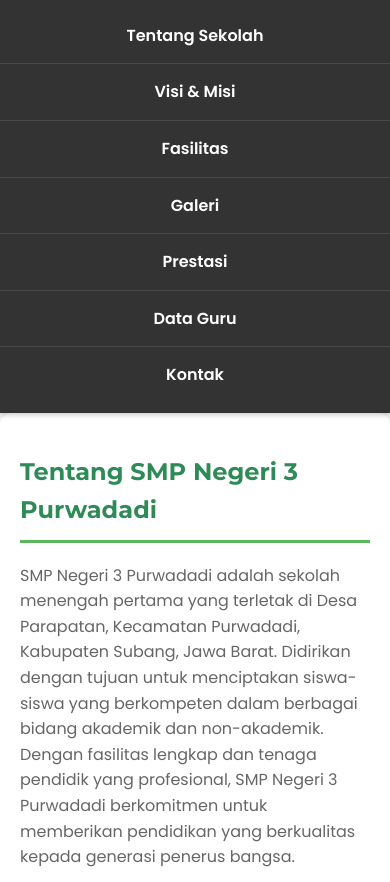
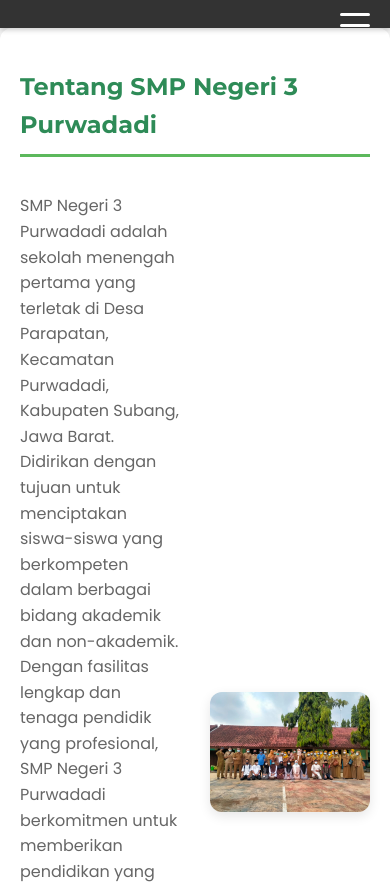
Before and after one commit to smpn3purwadadi/SMPNEGERI3PURWADADI, a plain HTML site: page profile.html in a window 390 px wide. Shown: the part 386-1268 px from the top of the page. Drawn offline with Linux system fonts and the light colour scheme.

Commit message:
Update profile.html

```diff
--- a/profile.html
+++ b/profile.html
@@ -125,6 +125,38 @@
         color: var(--dark-color);
       }
 
+      /* Styling for the hamburger menu button */
+      .menu-toggle {
+        display: none; /* Hide by default */
+        cursor: pointer;
+        flex-direction: column;
+        justify-content: space-between;
+        width: 30px;
+        height: 25px;
+        position: absolute;
+        top: 15px;
+        right: 20px;
+        z-index: 1001;
+      }
+
+      .bar {
+        display: block;
+        width: 100%;
+        height: 3px;
+        background-color: var(--white-color);
+        border-radius: 5px;
+        transition: all 0.3s ease-in-out;
+      }
+
+      /* Hide links by default on mobile */
+      .nav-links {
+        display: flex;
+        flex-direction: row;
+        justify-content: center;
+        align-items: center;
+        width: 100%;
+      }
+
       /* Section & Card Styling */
       section {
         padding: 40px 20px;
@@ -208,6 +240,35 @@
         position: absolute;
         left: 0;
         font-size: 1.2em;
+      }
+
+      /* About Section Styling */
+      .about-content {
+        display: flex;
+        flex-direction: column;
+        gap: 30px;
+        align-items: center;
+      }
+
+      .about-text {
+        flex: 1;
+        animation: fadeIn 1s ease-out; /* Animation */
+      }
+
+      .about-image {
+        flex: 1;
+        max-width: 100%;
+        border-radius: 12px;
+        overflow: hidden;
+        box-shadow: 0 4px 12px rgba(0, 0, 0, 0.1);
+        transition: transform 0.3s ease-in-out;
+        animation: fadeIn 1s ease-out; /* Animation */
+      }
+
+      .about-image img {
+        width: 100%;
+        height: auto;
+        display: block;
       }
 
       /* Gallery Styling */
@@ -376,13 +437,38 @@
 
       /* Responsive Design */
       @media (max-width: 768px) {
-        nav a {
-          display: block;
+        nav {
+          display: flex;
+          justify-content: flex-end;
+          align-items: center;
+          padding: 15px 20px;
+        }
+
+        .nav-links {
+          display: none;
+          flex-direction: column;
+          position: absolute;
+          top: 0;
+          left: 0;
+          width: 100%;
+          background-color: var(--dark-color);
+          padding-top: 60px; /* Space for the logo/title */
+          transition: transform 0.3s ease-in-out;
+          transform: translateY(-100%);
+        }
+
+        .nav-links.active {
+          display: flex;
+          transform: translateY(0);
+        }
+
+        .nav-links a {
           padding: 15px 0;
           border-bottom: 1px solid rgba(255, 255, 255, 0.1);
         }
-        nav a:last-child {
-          border-bottom: none;
+
+        .menu-toggle {
+          display: flex;
         }
 
         .gallery-section .gallery {
@@ -397,6 +483,16 @@
 
         .social-icons {
           flex-wrap: wrap;
+        }
+
+        .about-content {
+          flex-direction: row;
+        }
+      }
+
+      @media (min-width: 769px) {
+        .about-content {
+          flex-direction: row;
         }
       }
 
@@ -426,6 +522,12 @@
     </header>
 
     <nav>
+      <div class="menu-toggle" id="mobile-menu">
+        <span class="bar"></span>
+        <span class="bar"></span>
+        <span class="bar"></span>
+      </div>
+      <div class="nav-links">
         <a href="#about">Tentang Sekolah</a>
         <a href="#vision-mission">Visi & Misi</a>
         <a href="#facilities">Fasilitas</a>
@@ -433,24 +535,36 @@
         <a href="#achievements">Prestasi</a>
         <a href="#teachers">Data Guru</a>
         <a href="#contact">Kontak</a>
+      </div>
     </nav>
 
     <section id="about" class="about content-card">
       <h2>Tentang SMP Negeri 3 Purwadadi</h2>
+      <div class="about-content">
+        <div class="about-text">
           <p>
-        SMP Negeri 3 Purwadadi adalah sekolah menengah pertama yang terletak di
-        Desa Parapatan, Kecamatan Purwadadi, Kabupaten Subang, Jawa Barat.
-        Didirikan dengan tujuan untuk menciptakan siswa-siswa yang berkompeten
-        dalam berbagai bidang akademik dan non-akademik. Dengan fasilitas
-        lengkap dan tenaga pendidik yang profesional, SMP Negeri 3 Purwadadi
-        berkomitmen untuk memberikan pendidikan yang berkualitas kepada generasi
-        penerus bangsa.
+            SMP Negeri 3 Purwadadi adalah sekolah menengah pertama yang terletak
+            di Desa Parapatan, Kecamatan Purwadadi, Kabupaten Subang, Jawa
+            Barat. Didirikan dengan tujuan untuk menciptakan siswa-siswa yang
+            berkompeten dalam berbagai bidang akademik dan non-akademik. Dengan
+            fasilitas lengkap dan tenaga pendidik yang profesional, SMP Negeri 3
+            Purwadadi berkomitmen untuk memberikan pendidikan yang berkualitas
+            kepada generasi penerus bangsa.
           </p>
           <p>
-        Kami memiliki kurikulum yang sesuai dengan perkembangan zaman, dengan
-        mengutamakan pembentukan karakter dan keterampilan siswa untuk siap
-        menghadapi tantangan masa depan.
+            Kami memiliki kurikulum yang sesuai dengan perkembangan zaman,
+            dengan mengutamakan pembentukan karakter dan keterampilan siswa
+            untuk siap menghadapi tantangan masa depan.
           </p>
+        </div>
+        <div class="about-image">
+          <img
+            src="products/bb.jpeg"
+            alt="Gedung SMP Negeri 3 Purwadadi"
+            loading="lazy"
+          />
+        </div>
+      </div>
     </section>
 
     <section id="vision-mission" class="vision-mission content-card">
@@ -870,6 +984,14 @@
       document.querySelectorAll(".content-card").forEach((card) => {
         observer.observe(card);
       });
+
+      // JavaScript for the hamburger menu
+      const menuToggle = document.getElementById("mobile-menu");
+      const navLinks = document.querySelector(".nav-links");
+
+      menuToggle.addEventListener("click", () => {
+        navLinks.classList.toggle("active");
+      });
     </script>
   </body>
 </html>
```
Lines whose indentation alone changed are shown as unchanged.
